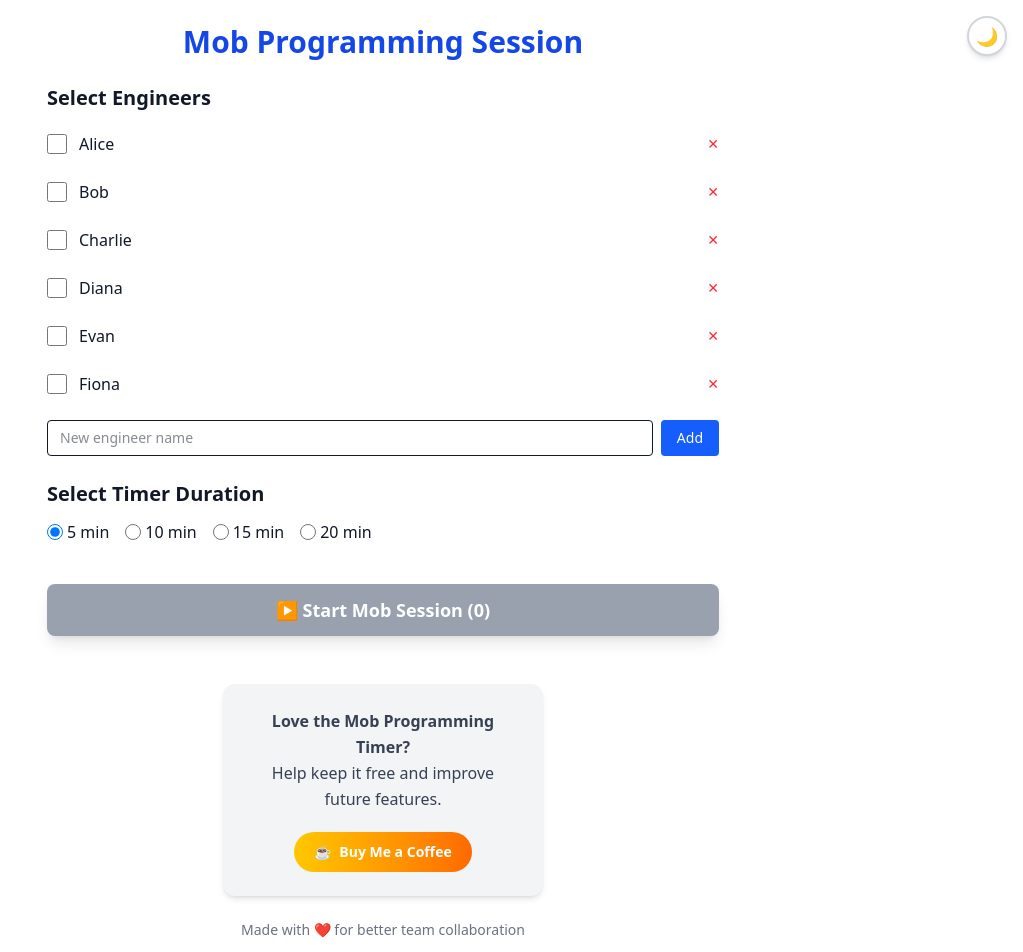
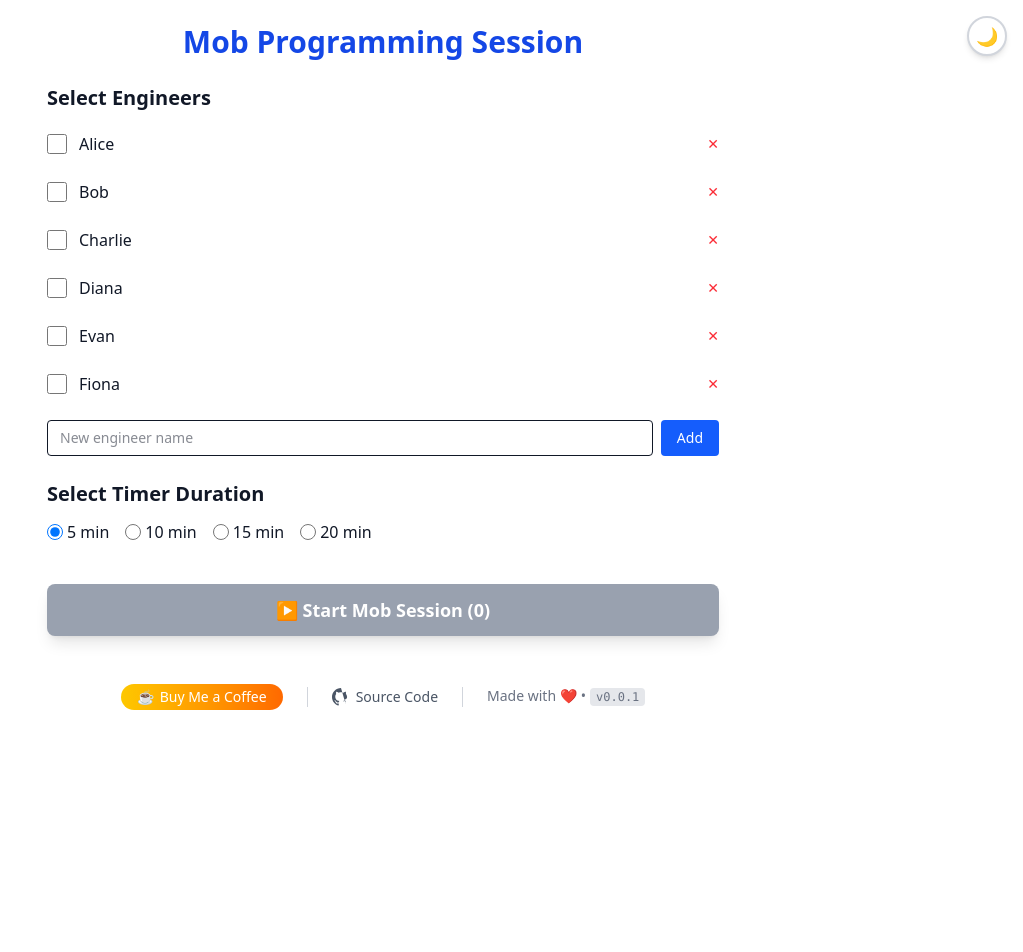
Before and after one commit to mohammedovich/mob-timer, a Next.js app: page / in a window 1280 px wide. Shown: the top 952 px of the page, without its empty margins (257-1280 px from the left). After the commit the page ends 800 px from the top, so only its background shows below. Built offline with nearby package versions, Linux system fonts and the light colour scheme.

Commit message:
added buyme coffee, source code, version no.

```diff
--- a/components/Footer.tsx
+++ b/components/Footer.tsx
@@ -1,85 +1,87 @@
 'use client';
 
+import { useState } from 'react';
+import confetti from 'canvas-confetti';
+
+// App version (update manually or via script)
+const APP_VERSION = 'v0.0.1';
+
 export default function Footer() {
+  const [hasCoffeed, setHasCoffeed] = useState(false);
+
+  const triggerConfetti = () => {
+    // Celebrate!
+    confetti({
+      particleCount: 100,
+      spread: 70,
+      origin: { y: 0.6 },
+      colors: ['#fbbf24', '#f59e0b', '#ef4444', '#8b5cf6'],
+      ticks: 200,
+    });
+
+    setHasCoffeed(true);
+  };
+
   return (
     <footer className="mt-12 mb-8 text-center">
-      {/* Support Card */}
-      <div
-        className="
-          inline-block p-6 max-w-xs
-          bg-gray-100 dark:bg-gray-800
-          rounded-xl shadow-md
-          hover:shadow-lg
-          transition-shadow duration-300
-          animate-fade-in
-        "
-      >
-        <p className="text-gray-700 dark:text-gray-300 mb-5 leading-relaxed">
-          <span className="font-semibold">Love the Mob Programming Timer?</span>
-          <br />
-          Help keep it free and improve future features.
-        </p>
-
-        {/* Buy Me a Coffee Button with Animation */}
+      <div className="flex flex-col sm:flex-row items-center justify-center space-y-3 sm:space-y-0 sm:space-x-6 text-sm leading-none">
+        {/* Buy Me a Coffee Button */}
         <a
-          href="https://buymeacoffee.com/mohammedovich"
+          href="https://buymeacoffee.com/mohammedovich" // 🔁 Replace with your link
           target="_blank"
           rel="noopener noreferrer"
+          onClick={triggerConfetti}
           className="
-            group inline-flex items-center space-x-2
-            px-5 py-2.5
+            group flex items-center space-x-1.5
+            px-4 py-1.5
             bg-gradient-to-r from-yellow-400 to-orange-500
-            text-white text-sm font-bold
-            rounded-full
+            text-white font-medium rounded-full
             hover:from-yellow-500 hover:to-orange-600
             transform transition-all duration-200
-            hover:scale-105 hover:shadow-md
-            focus:outline-none focus:ring-2 focus:ring-offset-2 focus:ring-yellow-500
+            hover:scale-105 hover:shadow-md focus:outline-none
+            relative overflow-hidden
           "
         >
           <span
-            className="
-              transform
-              group-hover:rotate-12
-              transition-transform duration-200
-            "
+            className={`
+              transform transition-transform duration-200
+              ${hasCoffeed ? 'rotate-180' : 'group-hover:rotate-12'}
+            `}
           >
             ☕
           </span>
-          <span>Buy Me a Coffee</span>
+          <span className="whitespace-nowrap">
+            {hasCoffeed ? 'Thanks! ❤️' : 'Buy Me a Coffee'}
+          </span>
         </a>
-      </div>
 
-      {/* GitHub & Credit Section */}
-      <div className="mt-6 space-y-3">
-        <p className="text-sm text-gray-500 dark:text-gray-400 transition-opacity hover:opacity-80">
-          Made with ❤️ for better team collaboration
-        </p>
+        {/* Divider */}
+        <div className="hidden sm:block w-px h-5 bg-gray-300 dark:bg-gray-600"></div>
 
+        {/* GitHub Link */}
         <a
-          href="https://github.com/yourusername/mob-programming-timer" // 🔁 Replace with your repo
+          href="https://github.com/mohammedovich/mob-timer" // 🔁 Replace
           target="_blank"
           rel="noopener noreferrer"
-          className="
-            inline-flex items-center space-x-1.5
-            text-blue-600 dark:text-blue-400 text-sm font-medium
-            hover:underline
-            hover:text-blue-800 dark:hover:text-blue-300
-            transition
-          "
+          className="flex items-center space-x-1.5 text-gray-600 dark:text-gray-400 hover:text-blue-600 dark:hover:text-blue-400 transition-colors"
         >
-          <svg
-            xmlns="http://www.w3.org/2000/svg"
-            width="16"
-            height="16"
-            fill="currentColor"
-            className="bi bi-github"
-            viewBox="0 0 16 16"
-          >
-            <path d="M8 0C3.58 0 0 3.58 0 8c0 3.54 2.29 6.53 5.47 7.59.4.07.55-.17.55-.38 0-.19-.01-.82-.01-1.49-2.01.37-2.53-.49-2.69-.94-.09-.23-.48-.94-.82-1.13-.28-.15-.68-.52-.01-.53.63-.01 1.08.58 1.23.82.72 1.21 1.87.87 2.33.66.07-.52.28-.87.51-1.07-1.78-.2-3.64-.89-3.64-3.95 0-.87.31-1.59.82-2.15-.08-.2-.36-1.02.08-2.12 0 0 .67-.21 2.2.82.64-.18 1.32-.27 2-.27.68 0 1.36.09 2 .27 1.53-1.04 2.2-.82 2.2-.82.44 1.1.16 1.92.08 2.12.51.56.82 1.27.82 2.15 0 3.07-1.87 3.75-3.65 3.95.29.25.54.73.54 1.48 0 1.07-.01 1.93-.01 2.2 0 .21.15.46.55.38A8.012 8.012 0 0 0 16 8c0-4.42-3.58-8-8-8z" />
+          <svg xmlns="http://www.w3.org/2000/svg" width="18" height="18" fill="currentColor" viewBox="0 0 16 16">
+            <path d="M8 0C3.58 0 0 3.58 0 8c0 3.54 2.29 6.53 5.47 7.59.4.07.55-.17.55-.38 0-.19-.01-.82-.01-1.49-2.01.37-2.53-.49-2.69-.94-.09-.23-.48-.94-.82-1.13-.28-.15-.68-.52-.01-.53.63-.01 1.08.58 1.23.82.72 1.21 1.87.87 2.33.66.07-.52.28-.87.51-1.07-1.78-.2-3.64-.89-3.64-3.95 0-.87.31-1.59.82-2.15-.08-.2-.36-1.02.08-2.12 0 0 .67-.21 2.2.82.64-.18 1.32-.27 2-.27.68 0 1.36.09 2 .27 1.53-1.04 2.2-.82 2.2-.82.44 1.1.16 1.92.08 2.12.51.56.82.87.82 1.27.82 2.15 0 3.07-1.87 3.75-3.65 3.95.29.25.54.73.54 1.48 0 1.07-.01 1.93-.01 2.2 0 .21.15.46.55.38A8.012 8.012 0 0 0 16 8c0-4.42-3.58-8-8-8z"/>
           </svg>
-          <span>View Source on GitHub</span>
+          <span>Source Code</span>
         </a>
+
+        {/* Divider */}
+        <div className="hidden sm:block w-px h-5 bg-gray-300 dark:bg-gray-600"></div>
+
+        {/* Credit + Version */}
+        <p className="text-gray-500 dark:text-gray-400 whitespace-nowrap">
+          <span>Made with ❤️</span>
+          <span className="mx-1">•</span>
+          <span className="font-mono text-xs bg-gray-200 dark:bg-gray-700 px-1.5 py-0.5 rounded">
+            {APP_VERSION}
+          </span>
+        </p>
       </div>
     </footer>
   );
--- a/package.json
+++ b/package.json
@@ -10,6 +10,7 @@
   },
   "dependencies": {
     "autoprefixer": "^10.4.21",
+    "canvas-confetti": "^1.9.3",
     "date-fns": "^4.1.0",
     "next": "15.5.3",
     "postcss": "^8.5.6",
@@ -19,6 +20,7 @@
   "devDependencies": {
     "@eslint/eslintrc": "^3",
     "@tailwindcss/postcss": "^4.1.13",
+    "@types/canvas-confetti": "^1.9.0",
     "@types/node": "^20",
     "@types/react": "^19",
     "@types/react-dom": "^19",
```
Also changed, not shown: 1 other file (tests, documents, lock files or other folders).
